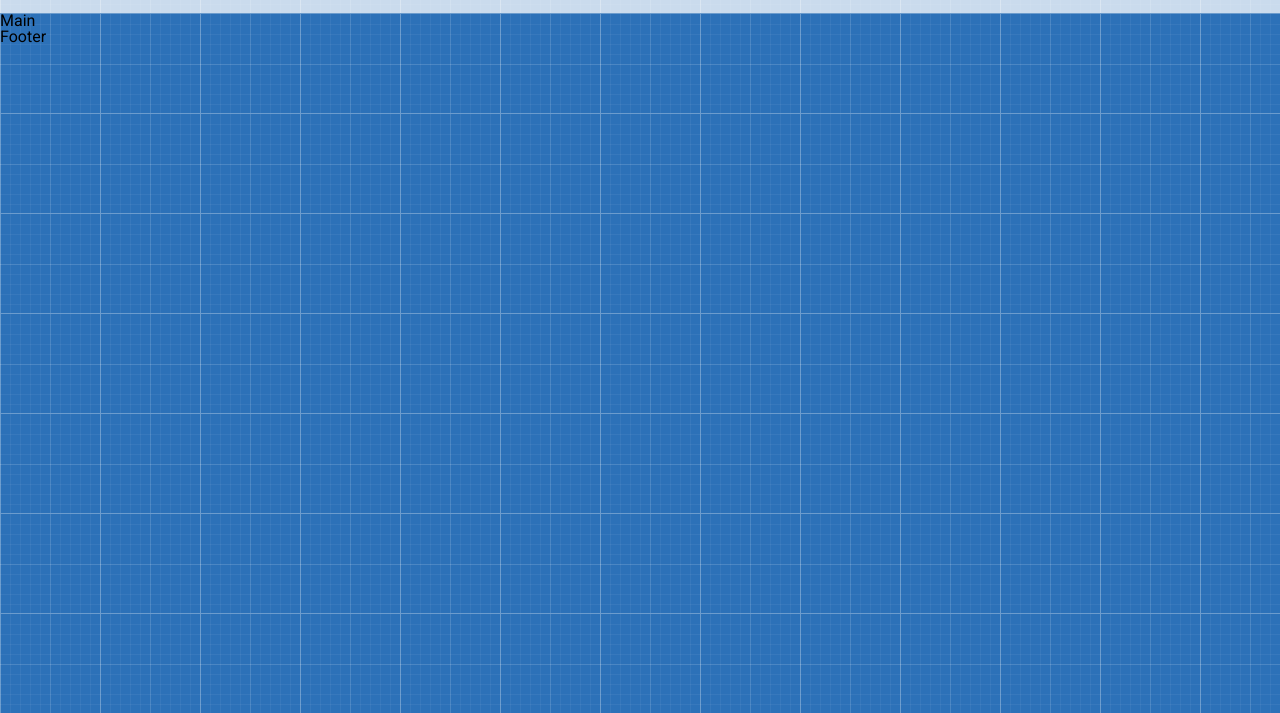
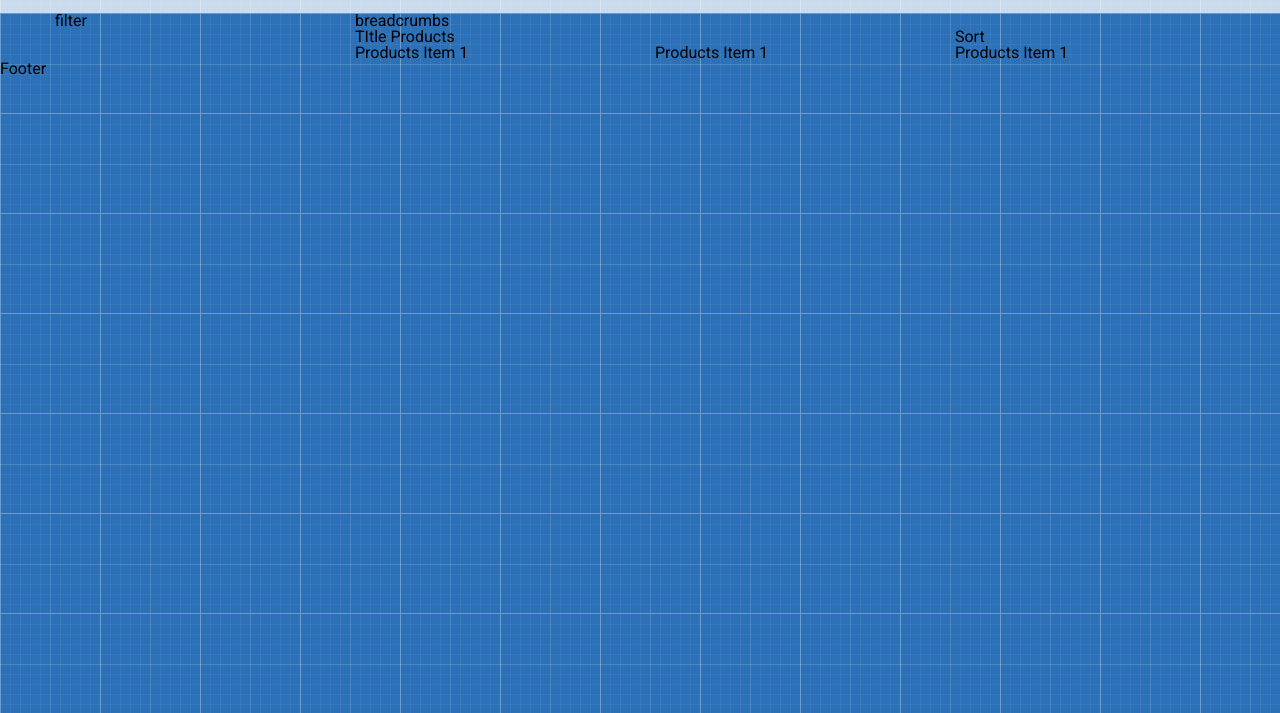
Before and after one commit to OleksandrDovgal/shop-project.github.io, a plain HTML site: page index.html in a window 1280 px wide. Shown: the part 87-800 px from the top of the page. Drawn offline with Linux system fonts and the light colour scheme.

Commit message:
added float grid system in main

```diff
--- a/index.html
+++ b/index.html
@@ -65,7 +65,29 @@
             </div>
         </div>
     </header>
-    <main class="main">Main</main>
+
+    <main class="main">
+        <div class="container">
+            <div class="row">
+                <div class="col-md-3">filter</div>
+                <div class="col-md-9">
+                    <div class="row">
+                        <div class="col-md-12">breadcrumbs</div>
+                    </div>
+                    <div class="row">
+                        <div class="col-md-8">TItle Products</div>
+                        <div class="col-md-4">Sort</div>
+                    </div>
+                    <div class="row">
+                        <div class="col-md-4">Products Item 1</div>
+                        <div class="col-md-4">Products Item 1</div>
+                        <div class="col-md-4">Products Item 1</div>
+                    </div>
+                </div>
+            </div>
+        </div>
+    </main>
+
     <footer class="footer">Footer</footer>
 </body>
 
--- a/style.css
+++ b/style.css
@@ -33,11 +33,20 @@ body {
 .col-md-3 {
     width: 25%;
 }
+.col-md-4 {
+    width: 33.3333%;
+}
 .col-md-6 {
     width: 50%;
 }
+.col-md-8 {
+    width: 66.6666667%;
+}
 .col-md-9 {
     width: 75%;
+}
+.col-md-12 {
+    width: 100%;
 }
 
 .logo {
```
